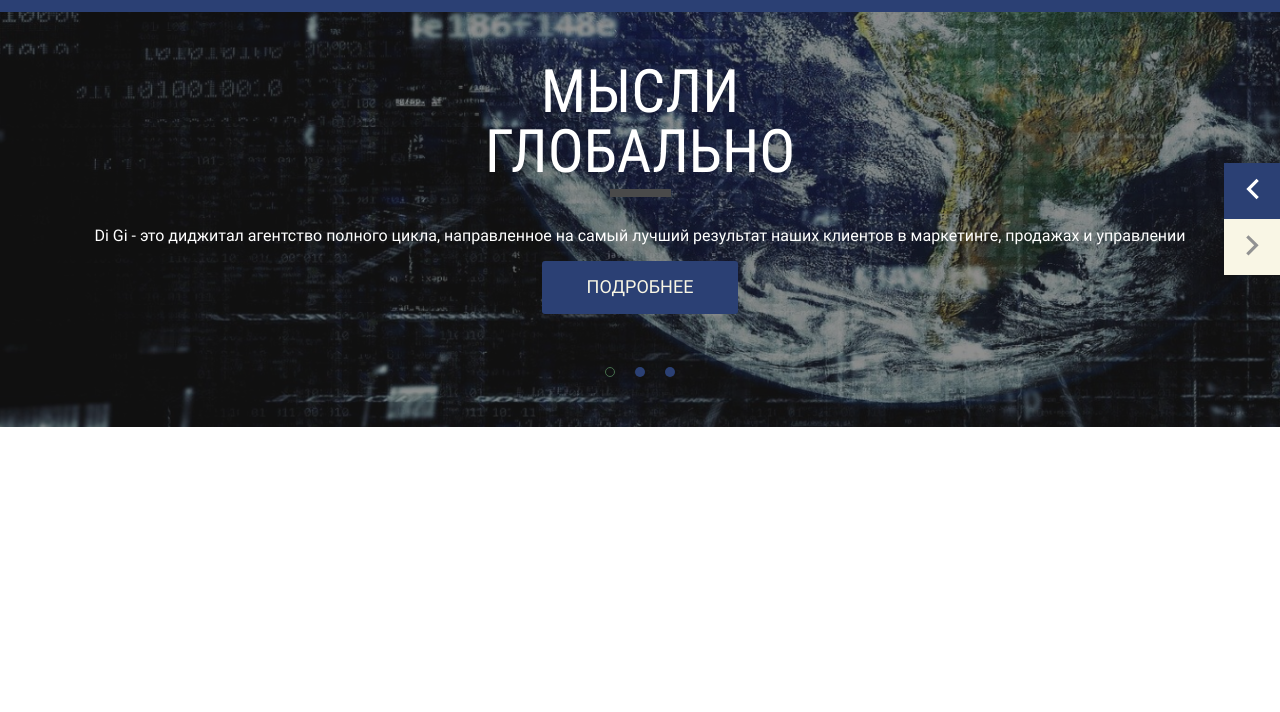
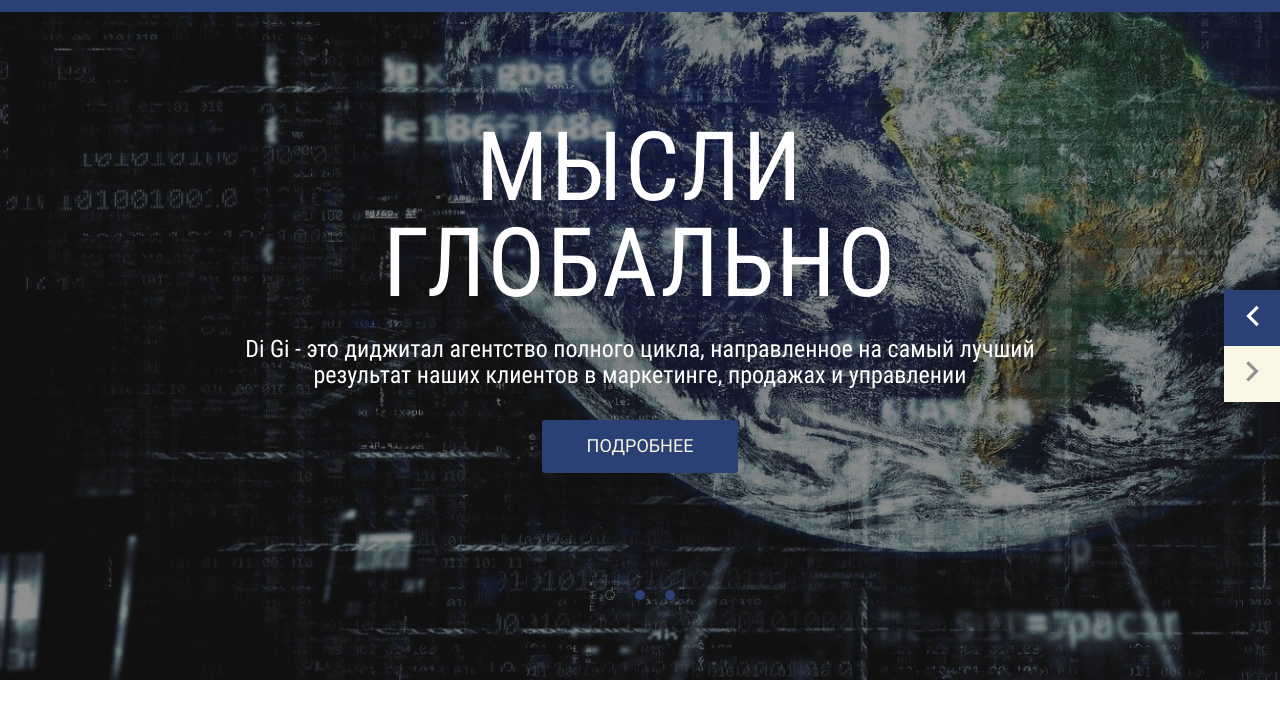
Before and after one commit to Aigerim88/mobile-first, a website: page index.html in a window 1280 px wide. Shown: the part 88-800 px from the top of the page. Drawn offline with nearby package versions, Linux system fonts and the light colour scheme.

Commit message:
feat: make responsive slifer section

```diff
--- a/index.html
+++ b/index.html
@@ -29,7 +29,7 @@
         <div class="top-slider__item">
           <h3 class="top-slider__title">мысли глобально</h3>
           <p class="top-slider__text">
-            Di Gі - это диджитал агентство полного цикла, направленное на самый
+            Di Gi - это диджитал агентство полного цикла, направленное на самый
             лучший результат наших клиентов в маркетинге, продажах и управлении
           </p>
           <button class="top-slider__btn">подробнее</button>
@@ -37,7 +37,7 @@
         <div class="top-slider__item">
           <h3 class="top-slider__title">мысли глобально</h3>
           <p class="top-slider__text">
-            Di Gі - это диджитал агентство полного цикла, направленное на самый
+            Di Gi - это диджитал агентство полного цикла, направленное на самый
             лучший результат наших клиентов в маркетинге, продажах и управлении
           </p>
           <button class="top-slider__btn">подробнее</button>
@@ -45,7 +45,7 @@
         <div class="top-slider__item">
           <h3 class="top-slider__title">мысли глобально</h3>
           <p class="top-slider__text">
-            Di Gі - это диджитал агентство полного цикла, направленное на самый
+            Di Gi - это диджитал агентство полного цикла, направленное на самый
             лучший результат наших клиентов в маркетинге, продажах и управлении
           </p>
           <button class="top-slider__btn">подробнее</button>
--- a/scss/style.scss
+++ b/scss/style.scss
@@ -162,6 +162,9 @@ body {
       margin: 0 auto;
     }
   }
+  &__text {
+    display: none;
+  }
   &__btn {
     display: none;
   }
@@ -205,6 +208,7 @@ body {
     }
     &__btn {
       display: block;
+      font-weight: 500;
       margin: 0 auto 113px;
       font-size: 18px;
       background-color: $accent;
@@ -235,3 +239,65 @@ body {
     }
   }
 }
+
+@media (min-width: 768px) {
+  .top-slider {
+    &__item {
+      min-height: 465px;
+    }
+    &__title {
+      padding: 87px 0 0;
+      margin: 0 auto 0;
+      &::after {
+        display: none;
+      }
+    }
+    &__text {
+      display: block;
+      max-width: 587px;
+      margin: 0 auto;
+      padding: 25px 0 32px;
+      font-family: "RobotoCondensed-Regular";
+      line-height: 20px;
+      font-size: 18px;
+      font-weight: 400;
+    }
+  }
+}
+
+@media (min-width: 1024px) {
+  .top-slider {
+    &__item {
+      min-height: 618px;
+    }
+    &__title {
+      padding-top: 101px;
+      font-size: 84px;
+      line-height: 84px;
+      letter-spacing: 2px;
+      max-width: 750px;
+    }
+    .slick-dots {
+      bottom: 80px;
+    }
+  }
+}
+@media (min-width: 144px) {
+  .top-slider {
+    &__item {
+      min-height: 668px;
+    }
+    &__title {
+      padding-top: 107px;
+      font-size: 96px;
+      line-height: 96px;
+      letter-spacing: 2px;
+      max-width: 865px;
+    }
+    &__text {
+      font-size: 24px;
+      line-height: 26px;
+      max-width: 886px;
+    }
+  }
+}
```
Also changed, not shown: css/style.css, 1 other file.
